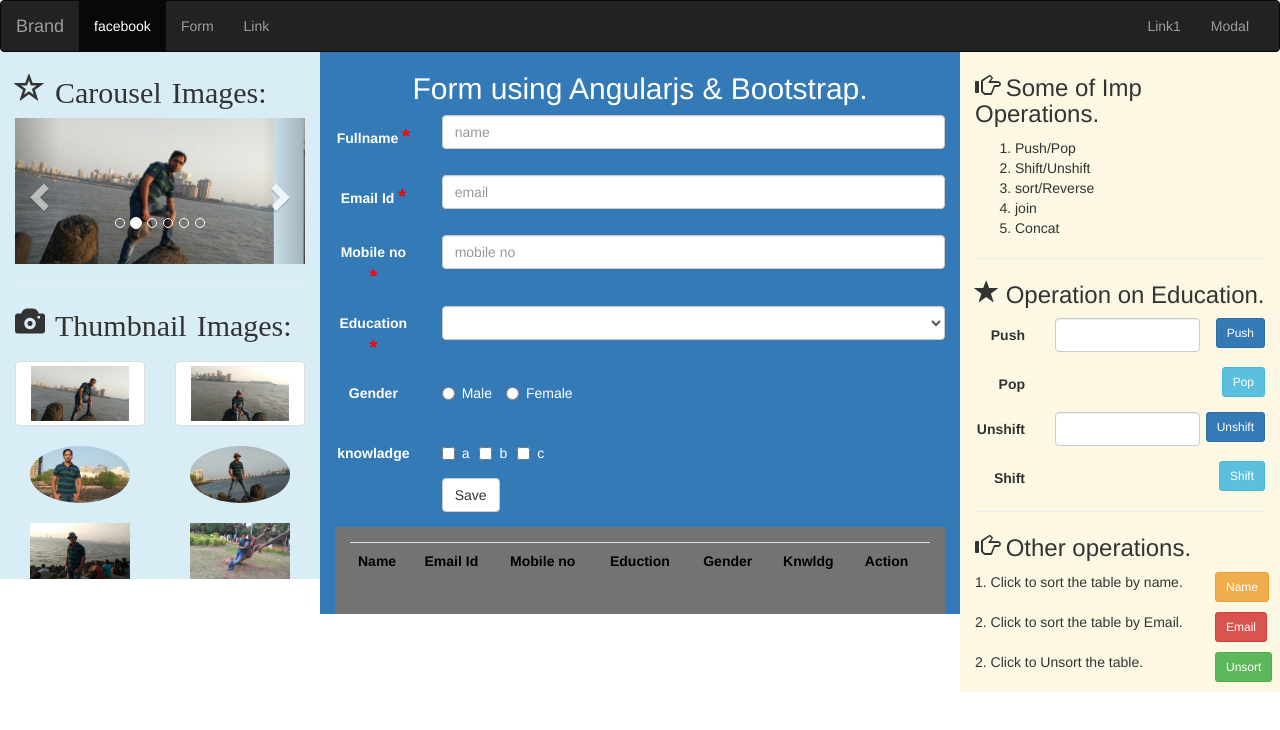
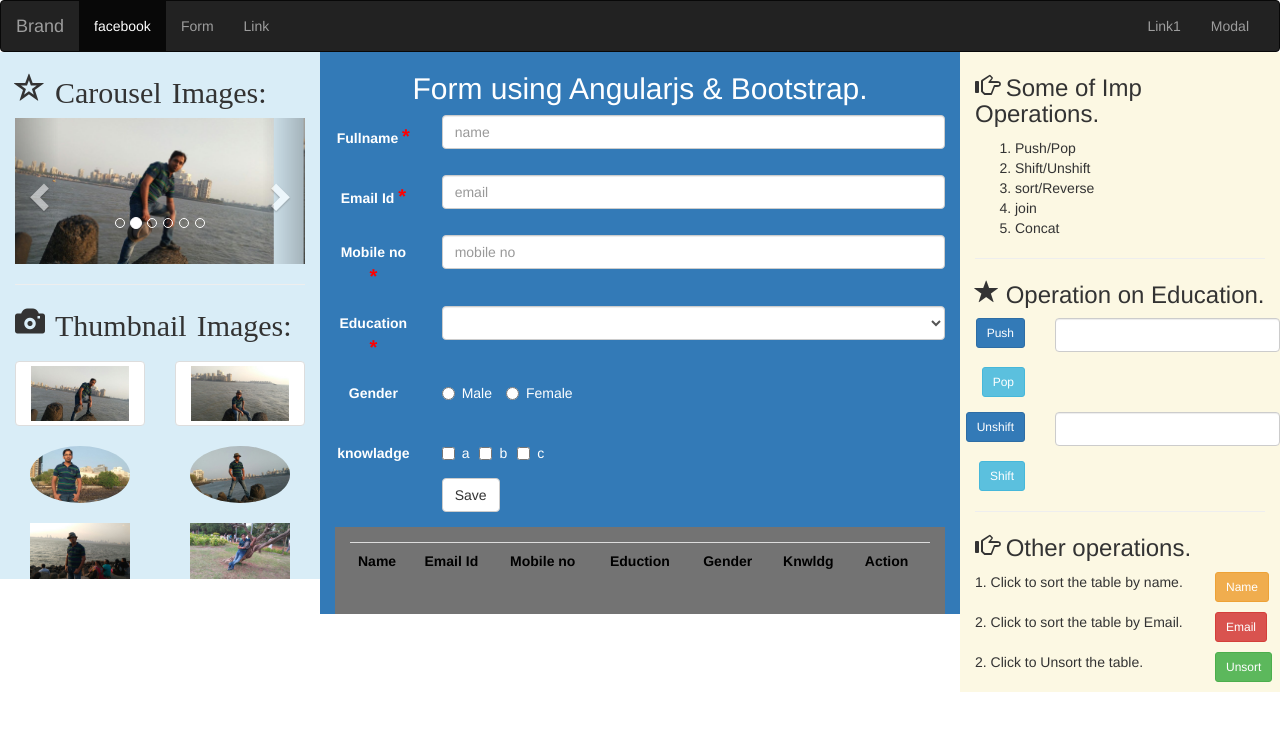
Before and after one commit to sunilmondal4you/fullform, a website: page index.html in a window 1280 px wide. Drawn offline with Linux system fonts and the light colour scheme; some packages are replaced by stand-ins of ours.

Commit message:
latest commit 2

```diff
--- a/index.html
+++ b/index.html
@@ -263,41 +263,41 @@
             <h3><span class="glyphicon glyphicon-star"></span> Operation on Education.</h3>
             <form class="form-horizontal" name="myform">
                 <div class="form-group">
-                    <label class="col-sm-3 control-label">Push</label>
-                    <div class="col-sm-6" style="padding-right:0px ">
-                        <input type="text" class="form-control"ng-model="pusheducation">
-                    </div>
                     <div class="col-sm-3 control-label" style="padding-top: 0px; padding-left: 0px">
                         <button type="button" class="btn btn-sm btn-primary" ng-click="nwpush()">Push</button>
                     </div>
+                    <div class="col-sm-9" style="padding-right:0px ">
+                        <input type="text" class="form-control"ng-model="pusheducation">
+                    </div>
                 </div>
+
                 <div class="form-group">
-                    <label class="col-sm-3 control-label">Pop</label>
-                    <div class="col-sm-6" style="padding-right:0px ">
-                        <label class="form-control" ng-repeat="x in popeducation">{{x}}</label>
-                    </div>
                     <div class="col-sm-3 control-label" style="padding-top: 0px; padding-left: 0px">
                         <button type="button" class="btn btn-sm btn-info" ng-click="nwpop()">Pop</button>
                     </div>
+                    <div class="col-sm-9" style="padding-right:0px ">
+                        <label class="form-control" ng-repeat="x in popeducation">{{x}}</label>
+                    </div>
                 </div>
+
                 <div class="form-group">
-                    <label class="col-sm-3 control-label">Unshift</label>
-                    <div class="col-sm-6" style="padding-right:0px ">
-                        <input type="text" class="form-control"ng-model="unshifteducation">
-                    </div>
                     <div class="col-sm-3 control-label" style="padding-top: 0px; padding-left: 0px">
                         <button type="button" class="btn btn-sm btn-primary" ng-click="nwunshift()">Unshift</button>
                     </div>
+                    <div class="col-sm-9" style="padding-right:0px ">
+                        <input type="text" class="form-control"ng-model="unshifteducation">
+                    </div>
                 </div>
+
                 <div class="form-group">
-                    <label class="col-sm-3 control-label">Shift</label>
-                    <div class="col-sm-6" style="padding-right:0px ">
-                        <label class="form-control" ng-repeat="elmt in shifteducation">{{elmt}}</label>
-                    </div>
                     <div class="col-sm-3 control-label" style="padding-top: 0px; padding-left: 0px">
                         <button type="button" class="btn btn-sm btn-info" ng-click="nwshift()">Shift</button>
                     </div>
+                    <div class="col-sm-9" style="padding-right:0px ">
+                        <label class="form-control" ng-repeat="elmt in shifteducation">{{elmt}}</label>
+                    </div>
                 </div>
+
             </form>
             <hr>
             <h3><span class="glyphicon glyphicon-hand-right"></span> Other operations.</h3>
@@ -325,8 +325,6 @@
                 </div>
                 <div class="col-md-3">
                     <button class="btn btn-sm btn-success" ng-click="predicate=''">Unsort</button>
-                    <!--<button class="btn btn-sm btn-danger" ng-click="order('email')">Unsort</button>
-                    <span class="sortorder" ng-show="predicate === 'email'" ng-class="{reverse:reverse}"></span>-->
                 </div>
             </div>
 
```
